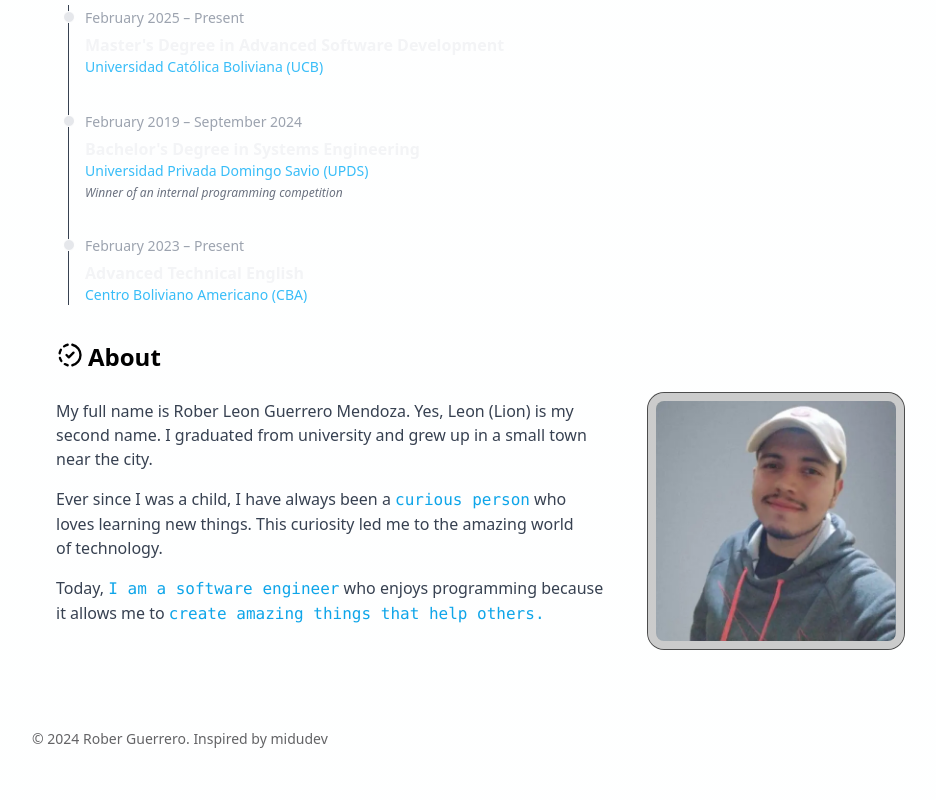
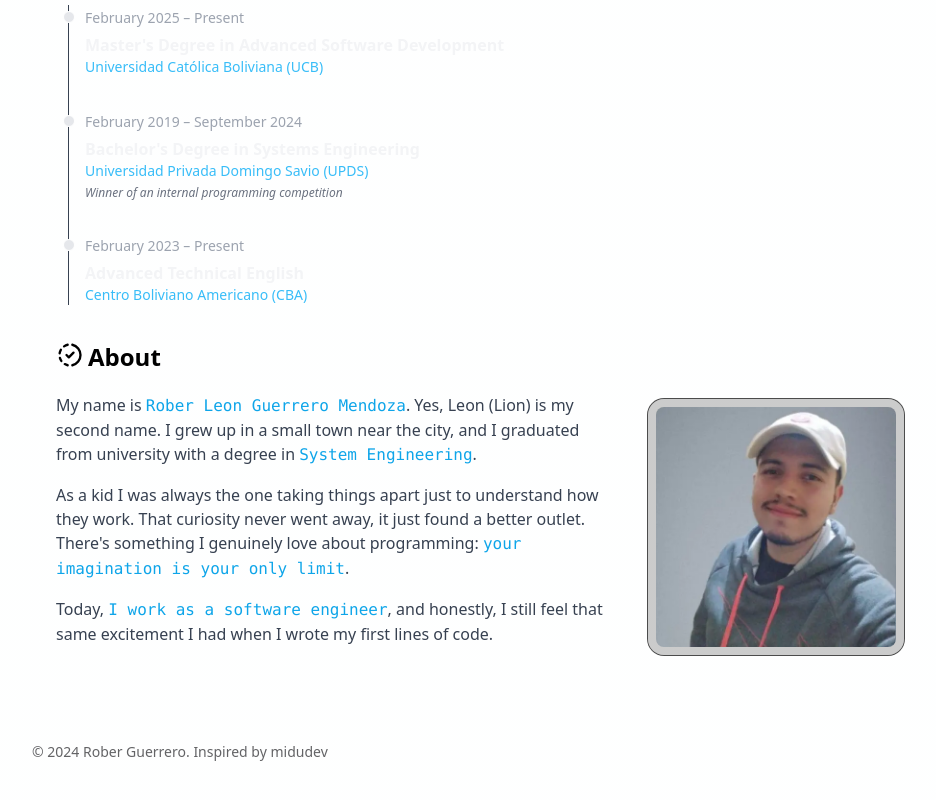
Before and after one commit to skeytor/portfolio, a React (Vite) app: page / in a window 1280 px wide. Shown: the part 2838-3638 px from the top of the page, without its empty margins (160-1096 px from the left). Built offline with nearby package versions, Linux system fonts and the light colour scheme.

Commit message:
refactor: update About section for clarity and engagement

```diff
--- a/src/pages/About.tsx
+++ b/src/pages/About.tsx
@@ -3,19 +3,18 @@ export const About = () => {
     <article className="mt-5 flex flex-col items-center justify-center gap-8 text-gray-700 dark:text-gray-300 md:flex-row">
       <div className="[&>p]:mb-4 [&>p>strong]:text-sky-500 dark:[&>p>strong]:text-sky-200 [&>p>strong]:font-normal [&>p>strong]:font-mono text-pretty order-2 md:order-1">
         <p>
-          My full name is Rober Leon Guerrero Mendoza. Yes, Leon (Lion) is my
-          second name. I graduated from university and grew up in a small town
-          near the city.
+          My name is <strong>Rober Leon Guerrero Mendoza</strong>. Yes, Leon (Lion) is my
+          second name. I grew up in a small town near the city, and I graduated from university
+          with a degree in <strong>System Engineering</strong>.
         </p>
         <p>
-          Ever since I was a child, I have always been a{" "}
-          <strong>curious person</strong> who loves learning new things. This
-          curiosity led me to the amazing world of technology.
+          As a kid I was always the one taking things apart just to understand how they work.
+          That curiosity never went away, it just found a better outlet. There's something
+          I genuinely love about programming: <strong>your imagination is your only limit</strong>.
         </p>
         <p>
-          Today, <strong>I am a software engineer</strong> who enjoys
-          programming because it allows me to{" "}
-          <strong>create amazing things that help others.</strong>
+          Today, <strong>I work as a software engineer</strong>, and honestly,
+          I still feel that same excitement I had when I wrote my first lines of code.
         </p>
       </div>
       <img
```
